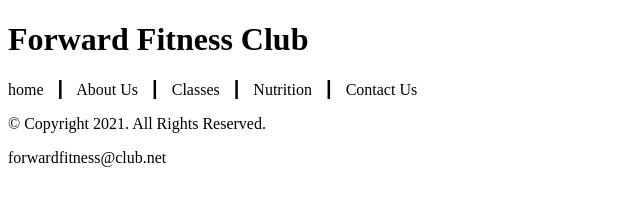
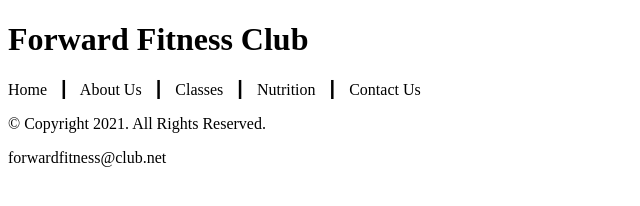
Before and after one commit to TochiOke1/template, a plain HTML site: page index.html in a window 1280 px wide. Shown: the full height of the page, 0-640 px from the left. Drawn offline with Linux system fonts and the light colour scheme.

Commit message:
I made a template overview of the Forward Fitness Club.

```diff
--- a/index.html
+++ b/index.html
@@ -14,7 +14,7 @@
 
   </nav>
   <nav>
-    <p>home &nbsp; &#9475; &nbsp;
+    <p>Home &nbsp; &#9475; &nbsp;
       About Us &nbsp; &#9475; &nbsp;
      Classes &nbsp; &#9475; &nbsp;
      Nutrition &nbsp; &#9475; &nbsp;
```
